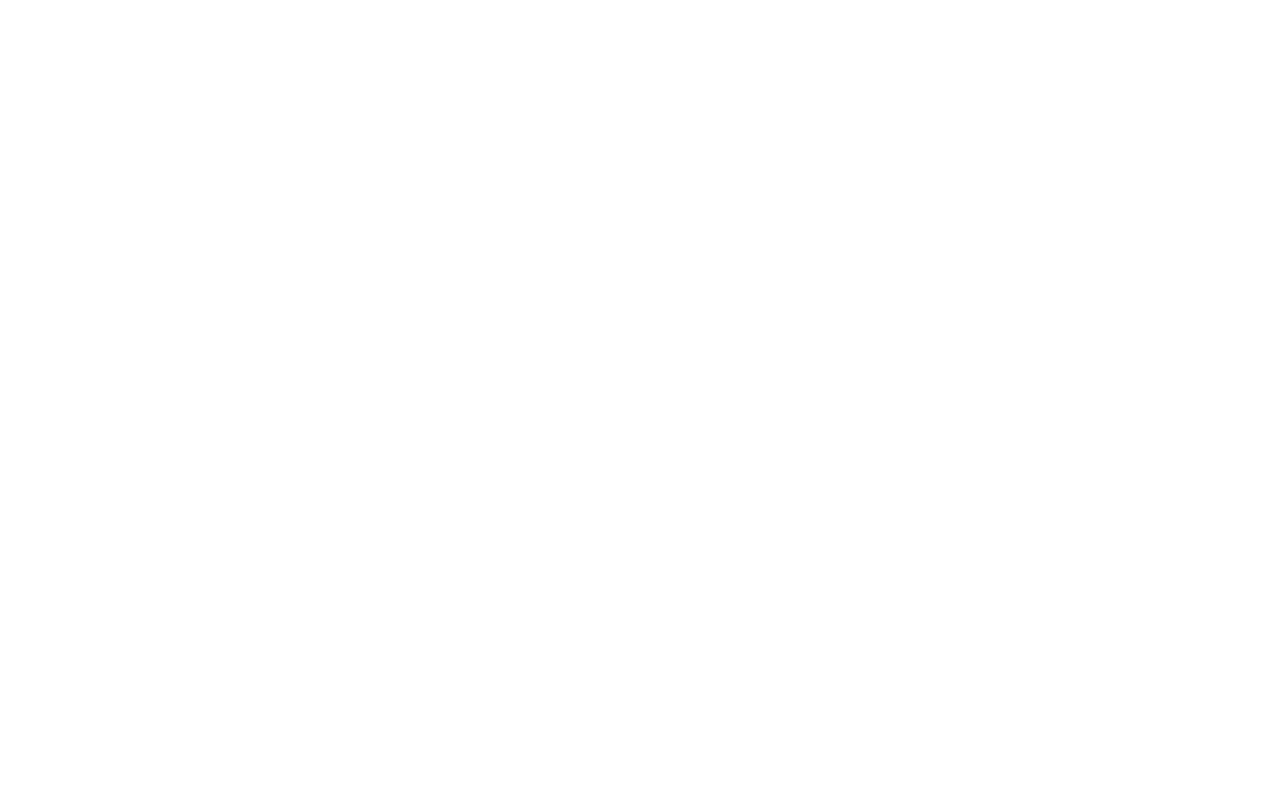
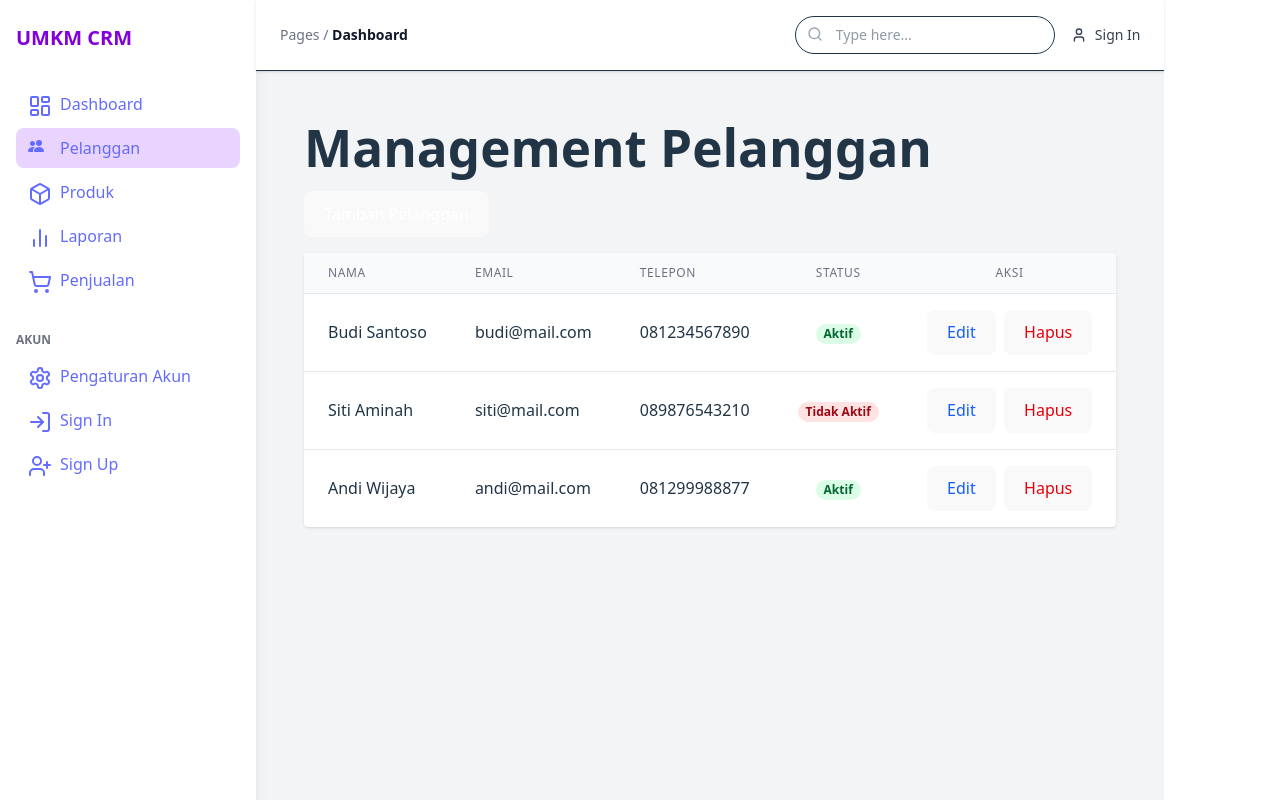
Before and after one commit to salwaistiqfarah/crm-kelompok9-23SIA, a React (Vite) app: page /Pelanggan in a window 1280 px wide. Before the commit this address had no page. Built offline with nearby package versions, Linux system fonts and the light colour scheme; the HTML template or start-up script is replaced by a standard one.

Commit message:
halaman pelanggan ok by salwa

```diff
--- a/src/App.jsx
+++ b/src/App.jsx
@@ -3,6 +3,7 @@
 import MainLayout from './components/MainLayout'
 import SalesManagement from './Pages/SalesManagement'
 import ProductManagement from './Pages/Produk'
+import CustomerManagement from './Pages/CustomerManagement'
 
 export function App() {
   return (
@@ -11,6 +12,7 @@
         <Route path="/" element={<Dashboard />} />
          <Route path="/Penjualan" element={<SalesManagement />} />
           <Route path="/Produk" element={<ProductManagement />} />
+           <Route path="/Pelanggan" element={<CustomerManagement/>} />
       </Route>
     </Routes>
   )
--- /dev/null
+++ b/src/Pages/CustomerManagement.jsx
@@ -0,0 +1,164 @@
+import React, { useState } from "react";
+
+const initialCustomers = [
+  { id: 1, name: "Budi Santoso", email: "budi@mail.com", phone: "081234567890", active: true },
+  { id: 2, name: "Siti Aminah", email: "siti@mail.com", phone: "089876543210", active: false },
+  { id: 3, name: "Andi Wijaya", email: "andi@mail.com", phone: "081299988877", active: true },
+];
+
+export default function CustomerManagement() {
+  const [customers, setCustomers] = useState(initialCustomers);
+  const [showForm, setShowForm] = useState(false);
+  const [formData, setFormData] = useState({ name: "", email: "", phone: "", active: true });
+
+  const handleInputChange = (e) => {
+    const { name, value, type, checked } = e.target;
+    setFormData((prev) => ({
+      ...prev,
+      [name]: type === "checkbox" ? checked : value,
+    }));
+  };
+
+  const handleAddCustomer = () => {
+    if (!formData.name || !formData.email || !formData.phone) {
+      alert("Semua field wajib diisi!");
+      return;
+    }
+    const newCustomer = {
+      id: customers.length + 1,
+      ...formData,
+    };
+    setCustomers([...customers, newCustomer]);
+    setFormData({ name: "", email: "", phone: "", active: true });
+    setShowForm(false);
+  };
+
+  const handleDelete = (id) => {
+    if (window.confirm("Yakin ingin menghapus pelanggan ini?")) {
+      setCustomers(customers.filter((c) => c.id !== id));
+    }
+  };
+
+  return (
+    <div className="p-6 max-w-5xl mx-auto">
+      <h1 className="text-2xl font-semibold mb-4">Management Pelanggan</h1>
+
+      <button
+        onClick={() => setShowForm((prev) => !prev)}
+        className="mb-4 px-4 py-2 bg-blue-600 text-white rounded hover:bg-blue-700 transition"
+      >
+        {showForm ? "Batal Tambah Pelanggan" : "Tambah Pelanggan"}
+      </button>
+
+      {showForm && (
+        <div className="mb-6 p-4 border border-gray-300 rounded shadow-sm bg-white">
+          <div className="mb-2">
+            <label className="block font-medium mb-1">Nama</label>
+            <input
+              type="text"
+              name="name"
+              value={formData.name}
+              onChange={handleInputChange}
+              className="w-full px-3 py-2 border rounded focus:outline-none focus:ring-2 focus:ring-blue-400"
+              placeholder="Nama pelanggan"
+            />
+          </div>
+          <div className="mb-2">
+            <label className="block font-medium mb-1">Email</label>
+            <input
+              type="email"
+              name="email"
+              value={formData.email}
+              onChange={handleInputChange}
+              className="w-full px-3 py-2 border rounded focus:outline-none focus:ring-2 focus:ring-blue-400"
+              placeholder="Email pelanggan"
+            />
+          </div>
+          <div className="mb-2">
+            <label className="block font-medium mb-1">Telepon</label>
+            <input
+              type="text"
+              name="phone"
+              value={formData.phone}
+              onChange={handleInputChange}
+              className="w-full px-3 py-2 border rounded focus:outline-none focus:ring-2 focus:ring-blue-400"
+              placeholder="Nomor telepon"
+            />
+          </div>
+          <div className="flex items-center mb-4">
+            <input
+              type="checkbox"
+              name="active"
+              checked={formData.active}
+              onChange={handleInputChange}
+              id="activeCheckbox"
+              className="mr-2"
+            />
+            <label htmlFor="activeCheckbox" className="font-medium">Aktif</label>
+          </div>
+          <button
+            onClick={handleAddCustomer}
+            className="px-4 py-2 bg-green-600 text-white rounded hover:bg-green-700 transition"
+          >
+            Simpan
+          </button>
+        </div>
+      )}
+
+      <div className="overflow-x-auto bg-white rounded shadow">
+        <table className="min-w-full divide-y divide-gray-200">
+          <thead className="bg-gray-50">
+            <tr>
+              <th className="px-6 py-3 text-left text-xs font-medium text-gray-500 uppercase tracking-wider">Nama</th>
+              <th className="px-6 py-3 text-left text-xs font-medium text-gray-500 uppercase tracking-wider">Email</th>
+              <th className="px-6 py-3 text-left text-xs font-medium text-gray-500 uppercase tracking-wider">Telepon</th>
+              <th className="px-6 py-3 text-center text-xs font-medium text-gray-500 uppercase tracking-wider">Status</th>
+              <th className="px-6 py-3 text-center text-xs font-medium text-gray-500 uppercase tracking-wider">Aksi</th>
+            </tr>
+          </thead>
+          <tbody className="divide-y divide-gray-200">
+            {customers.map((cust) => (
+              <tr key={cust.id} className="hover:bg-gray-50">
+                <td className="px-6 py-4 whitespace-nowrap">{cust.name}</td>
+                <td className="px-6 py-4 whitespace-nowrap">{cust.email}</td>
+                <td className="px-6 py-4 whitespace-nowrap">{cust.phone}</td>
+                <td className="px-6 py-4 whitespace-nowrap text-center">
+                  {cust.active ? (
+                    <span className="inline-flex px-2 text-xs leading-5 font-semibold rounded-full bg-green-100 text-green-800">
+                      Aktif
+                    </span>
+                  ) : (
+                    <span className="inline-flex px-2 text-xs leading-5 font-semibold rounded-full bg-red-100 text-red-800">
+                      Tidak Aktif
+                    </span>
+                  )}
+                </td>
+                <td className="px-6 py-4 whitespace-nowrap text-center space-x-2">
+                  <button
+                    className="text-blue-600 hover:text-blue-900 font-semibold"
+                    onClick={() => alert("Fitur Edit belum tersedia")}
+                  >
+                    Edit
+                  </button>
+                  <button
+                    className="text-red-600 hover:text-red-900 font-semibold"
+                    onClick={() => handleDelete(cust.id)}
+                  >
+                    Hapus
+                  </button>
+                </td>
+              </tr>
+            ))}
+            {customers.length === 0 && (
+              <tr>
+                <td colSpan={5} className="text-center py-4 text-gray-500">
+                  Tidak ada data pelanggan
+                </td>
+              </tr>
+            )}
+          </tbody>
+        </table>
+      </div>
+    </div>
+  );
+}
--- a/src/components/Sidebar.jsx
+++ b/src/components/Sidebar.jsx
@@ -9,13 +9,17 @@
   LogIn,
   UserPlus,
 } from 'lucide-react'
+import { BsPeople, BsPeopleFill } from 'react-icons/bs'
+import { FaPeopleCarryBox } from 'react-icons/fa6'
 import { Link, useLocation } from 'react-router-dom'
 
 const menuItems = [
   { name: 'Dashboard', icon: <LayoutDashboard />, path: '/' },
+  { name: 'Pelanggan', icon: <BsPeopleFill/>, path: '/Pelanggan' },
   { name: 'Produk', icon: <Box />, path: '/produk' },
   { name: 'Laporan', icon: <BarChart2 />, path: '/laporan' },
   { name: 'Penjualan', icon: <ShoppingCart />, path: '/penjualan' },
+
 ]
 
 const accountItems = [
```
